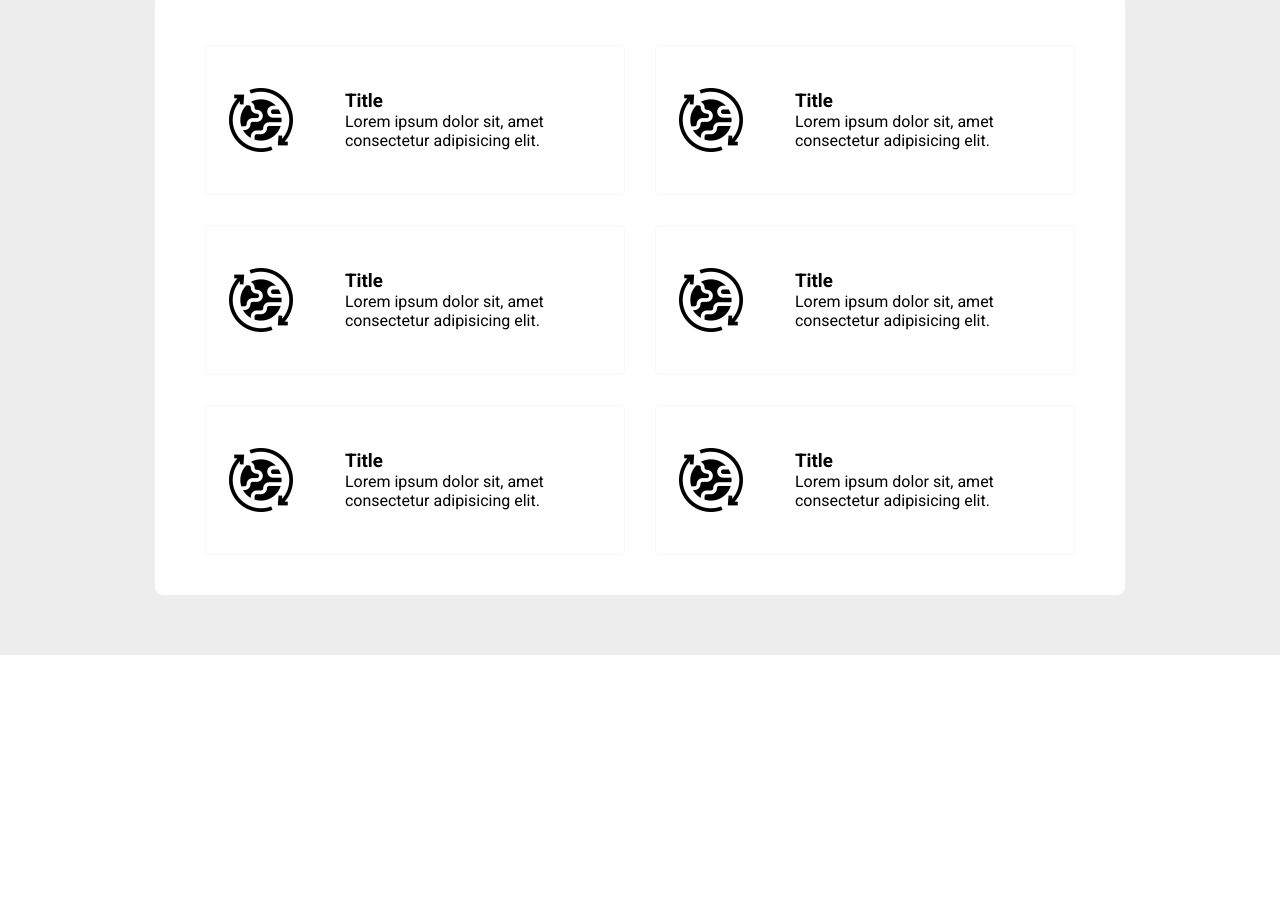
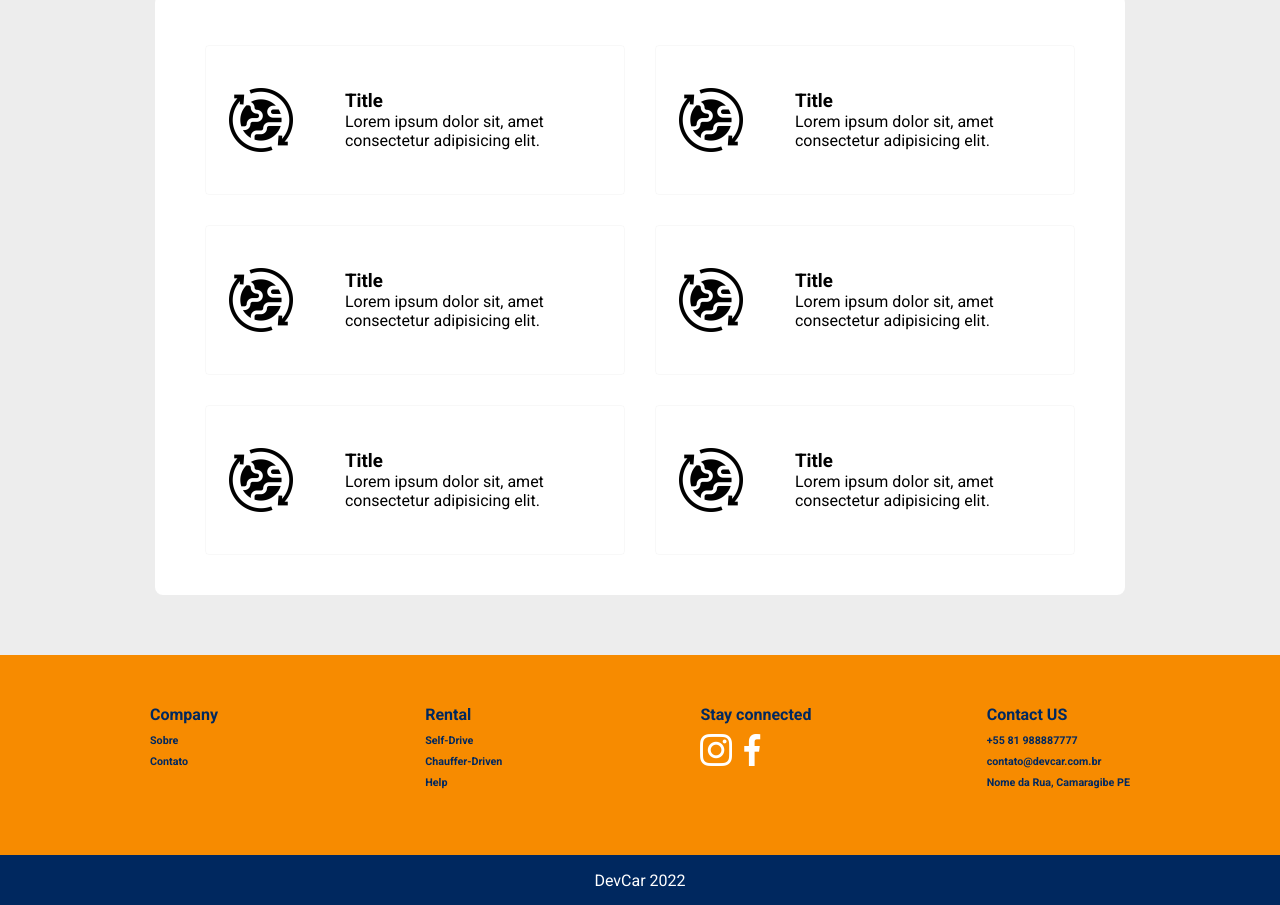
Before and after one commit to Ari-jr/devcar, a plain HTML site: page index.html in a window 1280 px wide. Shown: the part 3168-4073 px from the top of the page. Before the commit the page ends 3823 px from the top, so only its background shows below. Drawn offline with Linux system fonts and the light colour scheme.

Commit message:
conclusão do footer

```diff
--- a/css/styles.css
+++ b/css/styles.css
@@ -353,3 +353,56 @@ section .card-item {
     width: 64px;
     height: 64px;
   }
+
+/* Footer */
+
+footer {
+    width: 100%;
+    height: 250px;
+}
+
+footer .main {
+    width: 100%;
+    height: 200px;
+    background: var(--orange);
+    padding: 20px 10px;
+}
+
+.footer-links {
+    max-width: 1000px;
+    min-width: 300px;
+    display: flex;
+    flex-direction: row;
+    justify-content: space-between;
+    margin-top: 20px;
+}
+
+.footer-company, .footer-rental,
+.footer-contact, .footer-social{
+    color: var(--blue);
+    height: 100%;
+    min-width: 100px;
+}
+
+.footer-links h4 {
+    margin-bottom: 10px;
+}
+
+.footer-links h6 {
+    margin-bottom: 8px;
+}
+
+.main .footer-social img {
+    width: 32px;
+    height: 32px;
+}
+
+footer .last {
+    width: 100%;
+    height: 50px;
+    background: var(--blue);
+    color: var(--white);
+    display: flex;
+    align-items: center;
+    justify-content: center;
+}
--- a/index.html
+++ b/index.html
@@ -189,5 +189,37 @@
           </div>
         </div>
       </section>
+    <footer>
+        <div class="main">
+            <div class="content footer-links">
+                <div class="footer-company">
+                    <h4>Company</h4>
+                    <h6>Sobre</h6>
+                    <h6>Contato</h6>
+                </div>
+                <div class="footer-rental">
+                    <h4>Rental</h4>
+                    <h6>Self-Drive</h6>
+                    <h6>Chauffer-Driven</h6>
+                    <h6>Help</h6>
+                </div>
+                <div class="footer-social">
+                    <h4>Stay connected</h4>
+                    <div class="social-icons">
+                        <img src="images/instagram.png" alt="Instagram" />
+                        <img src="images/facebook.png" alt="Facebook" />
+                    </div>
+                </div>
+                <div class="footer-contact">
+                    <h4>Contact US</h4>
+                    <h6>+55 81 988887777</h6>
+                    <h6>contato@devcar.com.br</h6>
+                    <h6>Nome da Rua, Camaragibe PE</h6>
+                </div>
+            </div>
+        </div>
+        <div class="last">DevCar 2022</div>
+        </div>
+    </footer>
 </body>
 </html>
```
